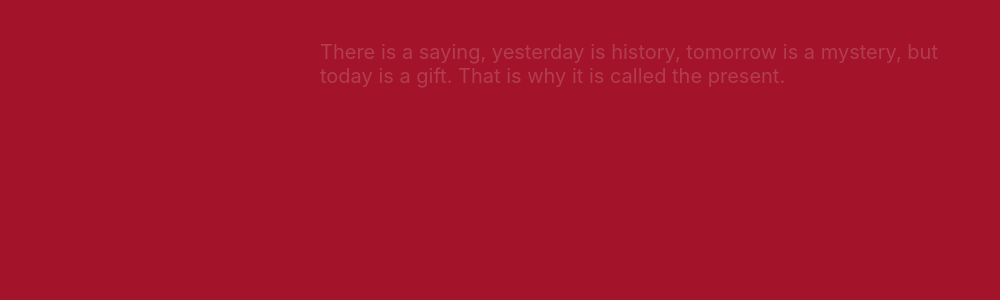
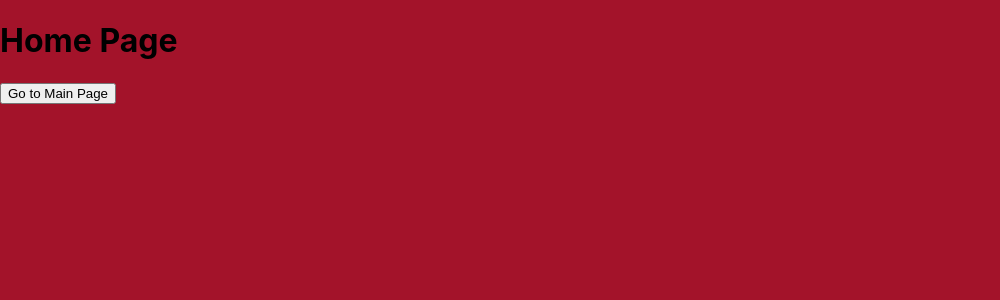
Before and after one commit to JHUVertiasForum/jhuveritasforum.github.io, a React (Create React App) app: page / in a window 1280 px wide. Shown: the top 300 px of the page, without its empty margins (0-1000 px from the left). Built offline with nearby package versions, Linux system fonts and the light colour scheme.

Commit message:
main page is now vertias

```diff
--- a/src/App.js
+++ b/src/App.js
@@ -1,6 +1,7 @@
 import React from 'react';
 import './App.css';
 import LandingPage from './pages/landingPage.js';
+import HomePage from './pages/homePage.js';
 import Responses from './components/Responses.js';
 import { BrowserRouter,Routes, Route } from 'react-router-dom';
 
@@ -12,7 +13,8 @@ class App extends React.Component {
       <BrowserRouter>
       <div className='veritas-background'>
         <Routes>
-          <Route path="/" element={<LandingPage />} />
+          <Route path="/" element={<HomePage />} />
+          <Route path="/survey" element={<LandingPage />} />
           <Route path="/responses" element={<Responses />} />
         </Routes>
       </div>
--- /dev/null
+++ b/src/pages/homePage.js
@@ -0,0 +1,17 @@
+
+
+const HomePage= () => {
+
+    const redirectToPage = () => {
+        window.location.href = './main.html';
+    }
+
+
+    return (
+        <div>
+            <h1>Home Page</h1>
+            <button onClick={redirectToPage}>Go to Main Page</button>
+        </div>
+    );
+}
+export default HomePage;
```
Also changed, not shown: public/main.html (renamed from src/main.html).
